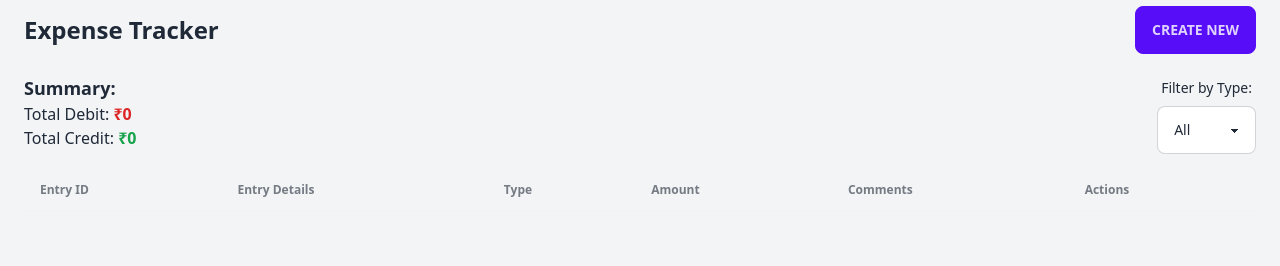
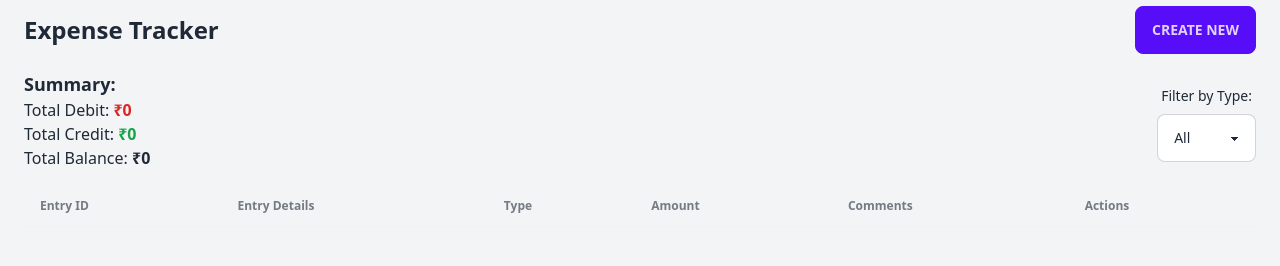
Before and after one commit to SouravSV2709/Finance, a plain HTML site: page index.html in a window 1280 px wide. Shown: the part 298-564 px from the top of the page. Drawn offline with nearby package versions, Linux system fonts and the light colour scheme; no server answers.

Commit message:
Total balance section

```diff
--- a/index.html
+++ b/index.html
@@ -23,10 +23,13 @@
   <!-- Summary & Filter -->
   <div class="flex flex-col md:flex-row justify-between items-start md:items-center mb-4 gap-4">
     <div>
-      <p class="text-lg font-semibold">Summary:</p>
-      <p>Total Debit: <span id="totalDebit" class="text-red-600 font-bold">₹0</span></p>
-      <p>Total Credit: <span id="totalCredit" class="text-green-600 font-bold">₹0</span></p>
-    </div>
+        <p class="text-lg font-semibold">Summary:</p>
+        <p>Total Debit: <span id="totalDebit" class="text-red-600 font-bold">₹0</span></p>
+        <p>Total Credit: <span id="totalCredit" class="text-green-600 font-bold">₹0</span></p>
+        <p>Total Balance:
+          <span id="totalBalance" class="font-bold">₹0</span>
+        </p>
+      </div>
     <div>
       <label class="label">
         <span class="label-text font-medium">Filter by Type:</span>
```
